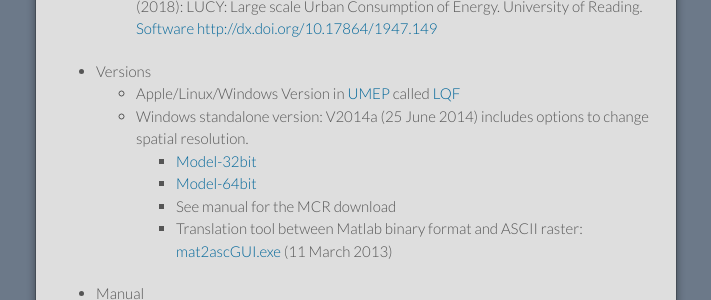
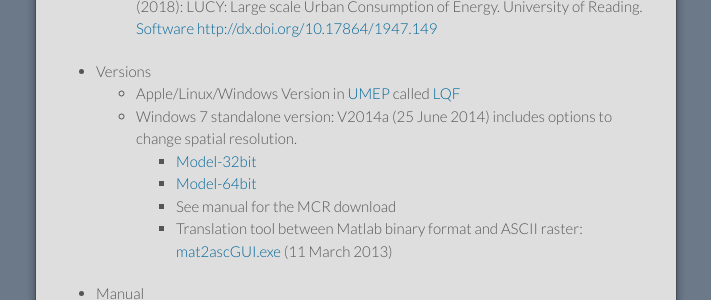
Before and after one commit to Urban-Meteorology-Reading/Urban-Meteorology-Reading.github.io, a Jekyll site: the page built from LUCY.md, in a window 1280 px wide. Shown: the part 734-1034 px from the top of the page, without its empty margins (284-995 px from the left). Built offline with Jekyll 4.4.1, drawn with Linux system fonts in a browser that asks for light colours.

Commit message:
Update LUCY.md

```diff
--- a/LUCY.md
+++ b/LUCY.md
@@ -22,7 +22,7 @@ are scarce Theoretical and Applied Climatology [https://link.springer.com/articl
 
 * Versions
    * Apple/Linux/Windows Version in [UMEP](https://umep-docs.readthedocs.io) called [LQF](http://umep-docs.readthedocs.io/en/latest/OtherManuals/LQF_Manual.html#lqf-manual)
-   * Windows standalone version: V2014a (25 June 2014) includes options to change spatial resolution.
+   * Windows 7 standalone version: V2014a (25 June 2014) includes options to change spatial resolution.
      * [Model-32bit](http://researchdata.reading.ac.uk/149/3/LUCYSetup32bit.exe.zip)
      * [Model-64bit](http://researchdata.reading.ac.uk/149/2/LUCYSetup64bit.exe.zip)
      * See manual for the MCR download
```
